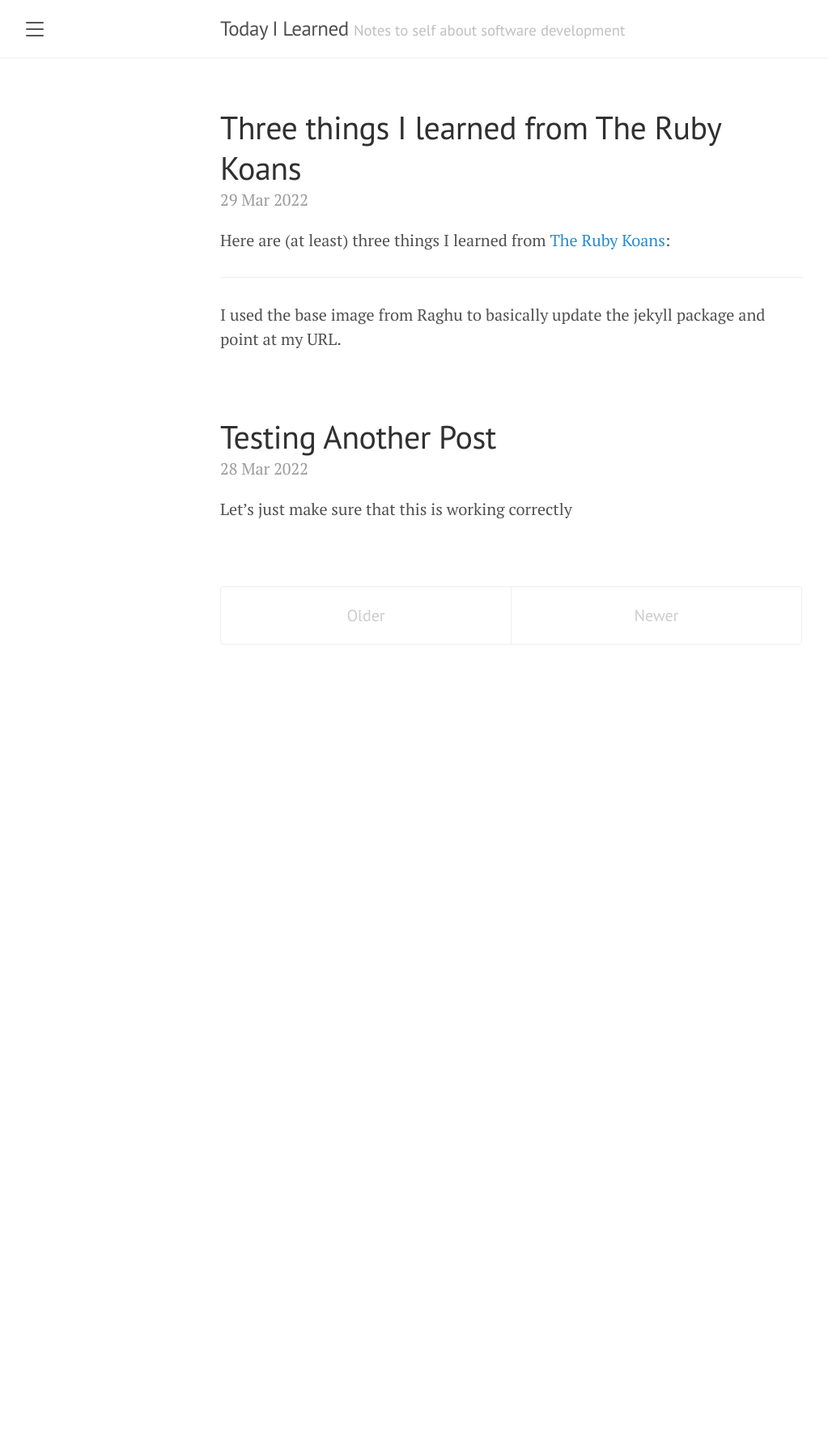
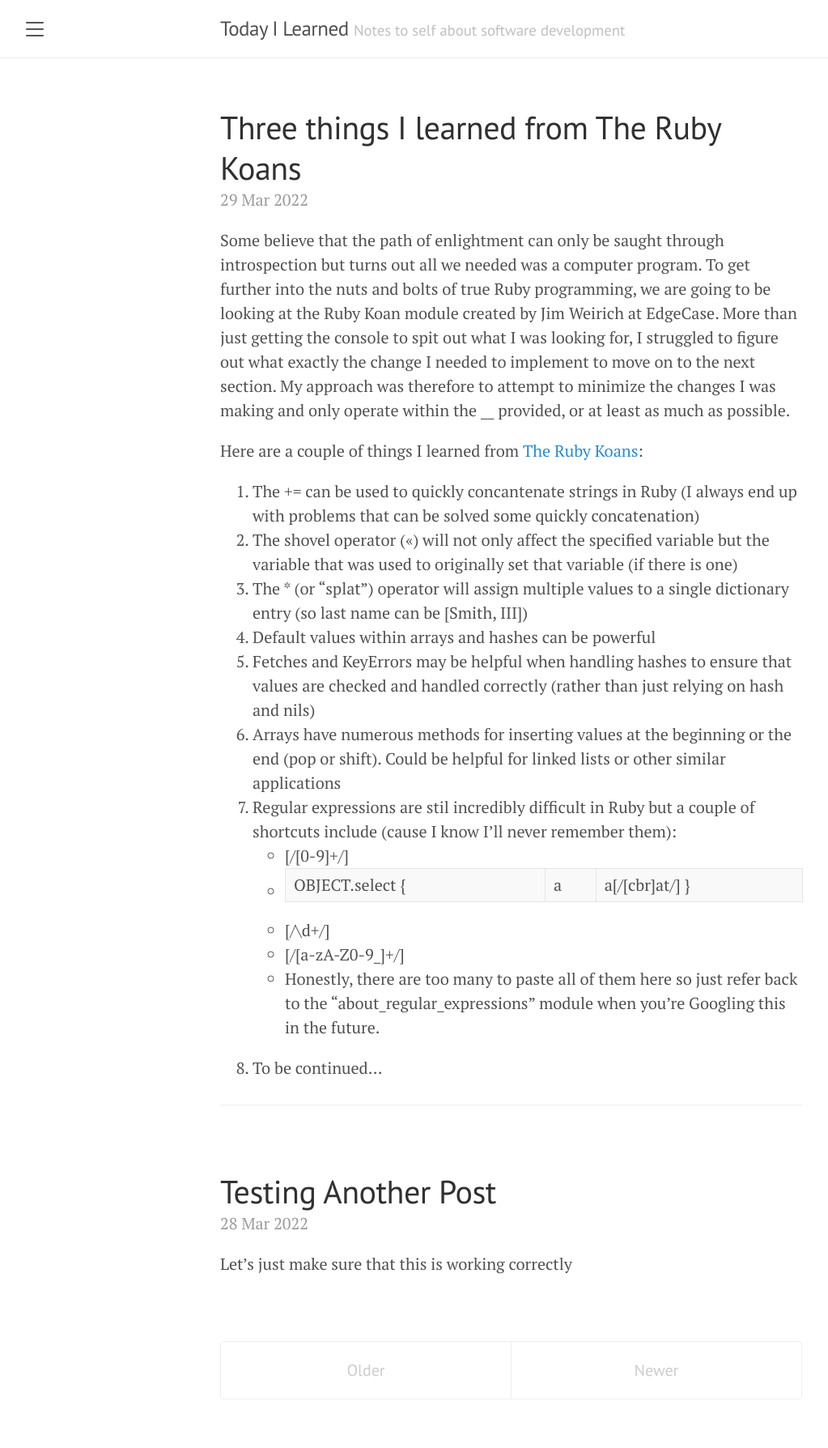
Before and after one commit to WillSchwieder/learningjournal, a Jekyll site: the page built from index.html, in a window 1280 px wide. Shown: the whole page at 81% size, without its empty margins (8-1031 px from the left). Built offline with Jekyll 4.4.1, drawn with Linux system fonts in a browser that asks for light colours; a script that is not in the unit is left out; the list of posts is cut into pages by our own code; before the commit the page ends 900 px from its top, so only the background shows below that.

Commit message:
Update 2022-03-29-three-things-i-learned-from-the-ruby-koans.md

```diff
--- a/_posts/2022-03-29-three-things-i-learned-from-the-ruby-koans.md
+++ b/_posts/2022-03-29-three-things-i-learned-from-the-ruby-koans.md
@@ -2,10 +2,23 @@
 layout: post
 title: Three things I learned from The Ruby Koans
 ---
+Some believe that the path of enlightment can only be saught through introspection but turns out all we needed was a computer program. To get further into the nuts and bolts of true Ruby programming, we are going to be looking at the Ruby Koan module created by Jim Weirich at EdgeCase. More than just getting the console to spit out what I was looking for, I struggled to figure out what exactly the change I needed to implement to move on to the next section. My approach was therefore to attempt to minimize the changes I was making and only operate within the __ provided, or at least as much as possible.
 
-Here are (at least) three things I learned from [The Ruby Koans](http://rubykoans.com/):
+
+Here are a couple of things I learned from [The Ruby Koans](http://rubykoans.com/):
+1. The += can be used to quickly concantenate strings in Ruby (I always end up with problems that can be solved some quickly concatenation)
+2. The shovel operator (<<) will not only affect the specified variable but the variable that was used to originally set that variable (if there is one)
+3. The * (or "splat") operator will assign multiple values to a single dictionary entry (so last name can be [Smith, III])
+4. Default values within arrays and hashes can be powerful
+5. Fetches and KeyErrors may be helpful when handling hashes to ensure that values are checked and handled correctly (rather than just relying on hash and nils)
+6. Arrays have numerous methods for inserting values at the beginning or the end (pop or shift). Could be helpful for linked lists or other similar applications
+7. Regular expressions are stil incredibly difficult in Ruby but a couple of shortcuts include (cause I know I'll never remember them):
+    - [/[0-9]+/]
+    - OBJECT.select { |a| a[/[cbr]at/] }
+    - [/\d+/]
+    - [/[a-zA-Z0-9_]+/]
+    - Honestly, there are too many to paste all of them here so just refer back to the "about_regular_expressions" module when you're Googling this in the future.
+8. To be continued...
 
 
 ---
-
-I used the base image from Raghu to basically update the jekyll package and point at my URL.
```
